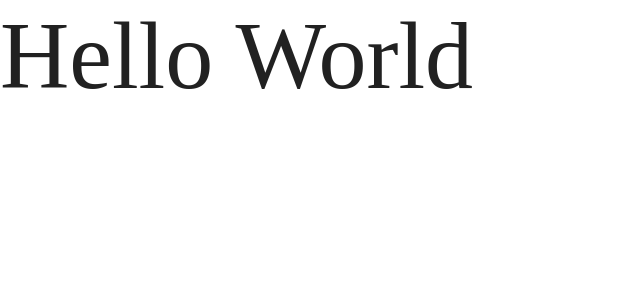
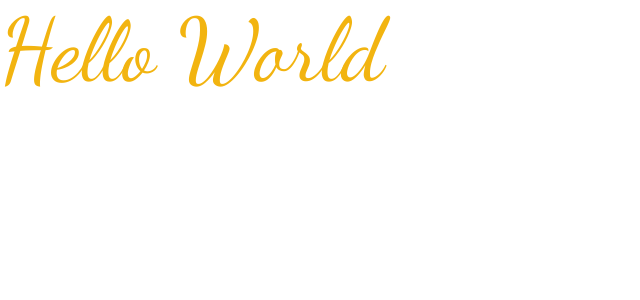
Before and after one commit to Oscar-Espana/fitba-food, a Next.js app: page / in a window 1280 px wide. Shown: the top 300 px of the page, without its empty margins (0-640 px from the left). Built offline with nearby package versions, Linux system fonts and the light colour scheme.

Commit message:
feat: setting up the light theme

```diff
--- a/src/themes/light-theme.ts
+++ b/src/themes/light-theme.ts
@@ -2,7 +2,45 @@ import { createTheme, ThemeOptions } from "@mui/material/styles";
 
 const lightThemeOptions: ThemeOptions = {
   typography: {
-    fontFamily: ["var(--Caudex)", "sans-serif", "Roboto"].join(","),
+    fontFamily: ["var(--Poppins)", "sans-serif", "Roboto"].join(","),
+    h1: {
+      fontFamily: "var(--Dancing_Script)",
+      fontSize: "88px",
+      fontWeight: 400,
+      color: "#F2B410",
+    },
+    h2: {
+      fontFamily: "var(--Dancing_Script)",
+      fontSize: "72px",
+      fontWeight: 700,
+      color: "#F2B410",
+      lineHeight: 0.95,
+    },
+    h3: {
+      fontFamily: "var(--Poppins)",
+      fontSize: "52px",
+      fontWeight: 600,
+    },
+    subtitle1: {
+      fontFamily: "var(--Poppins)",
+      fontSize: "24px",
+      fontWeight: 500,
+    },
+    subtitle2: {
+      fontFamily: "var(--Poppins)",
+      fontSize: "22px",
+      fontWeight: 500,
+    },
+    body1: {
+      fontFamily: "var(--Poppins)",
+      fontSize: "19px",
+      fontWeight: 400,
+    },
+    body2: {
+      fontFamily: "var(--Poppins)",
+      fontSize: "17px",
+      fontWeight: 400,
+    },
   },
 };
 
```
